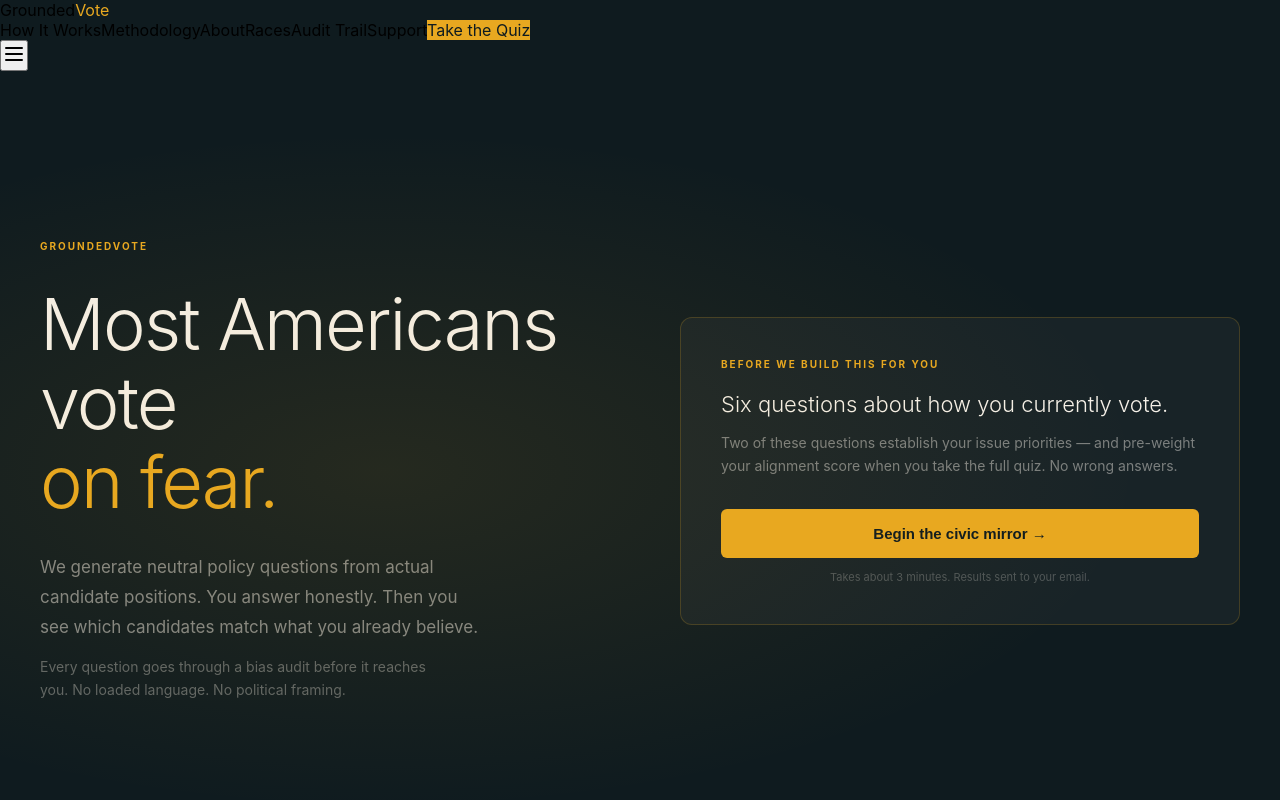
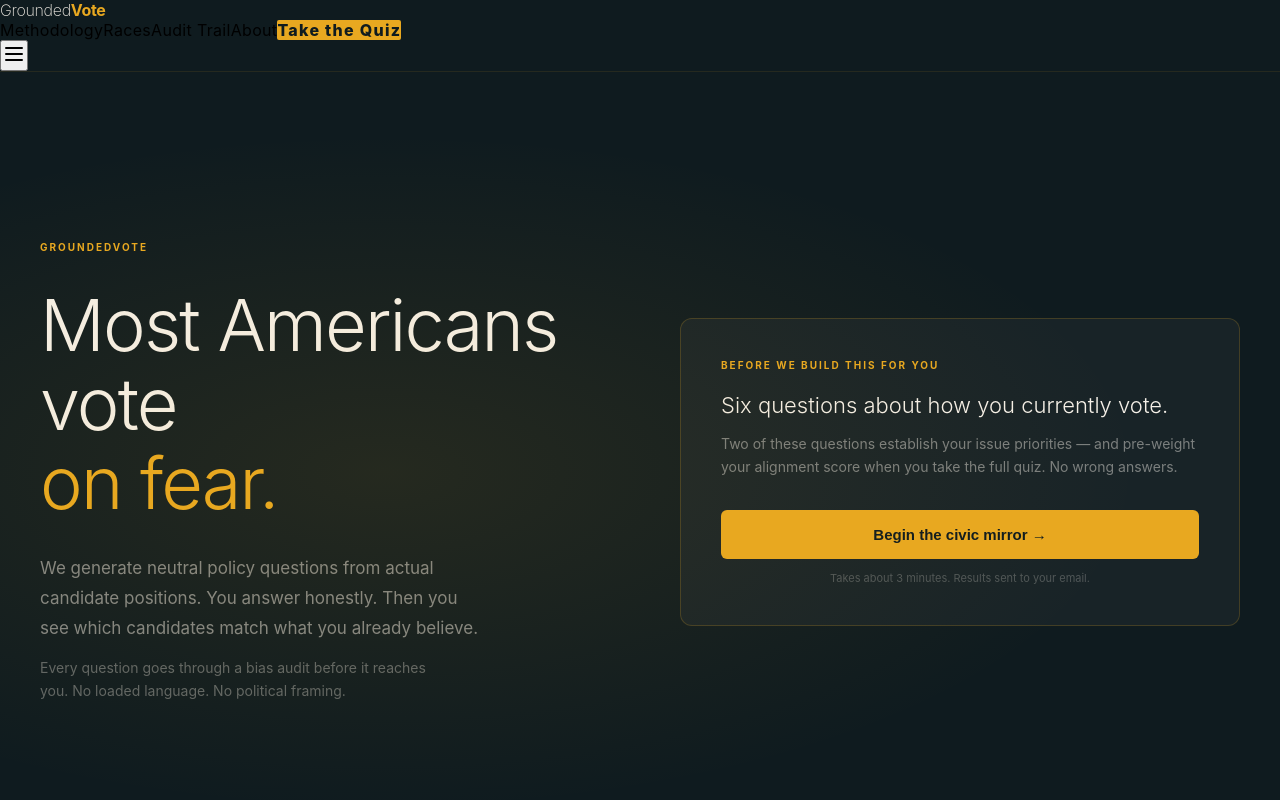
Before and after one commit to thefoundedproject/groundedvote-site, a Next.js app: page / in a window 1280 px wide. Shown: the top 800 px of the page. Built offline with nearby package versions, Linux system fonts and the light colour scheme.

Commit message:
design: editorial nav — 4 links, amber border, logo contrast, compressed CTA

```diff
--- a/app/layout.js
+++ b/app/layout.js
@@ -89,19 +89,34 @@
 const [menuOpen, setMenuOpen] = useState(false)
 
 return (
-    <nav style={{ backgroundColor: '#0F1B1F', borderBottom: menuOpen ? '1px solid rgba(232,168,32,0.15)' : 'none' }} className="fixed top-0 left-0 right-0 z-50 px-6 py-4">
+<nav
+style={{
+backgroundColor: '#0F1B1F',
+borderBottom: '1px solid rgba(232,168,32,0.1)',
+}}
+className="fixed top-0 left-0 right-0 z-50 px-6 py-4"
+>
 <div className="max-w-6xl mx-auto flex items-center justify-between">
-        <a href="/" className="text-white font-semibold text-lg tracking-wide">
-          Grounded<span style={{ color: '#E8A820' }}>Vote</span>
+<a href="/" style={{ letterSpacing: '-0.02em', textDecoration: 'none' }} className="text-xl">
+<span style={{ color: '#F5F0E8', fontWeight: 200 }}>Grounded</span><span style={{ color: '#E8A820', fontWeight: 700 }}>Vote</span>
 </a>
-        <div className="hidden md:flex items-center gap-8">
-          <a href="/how-it-works" className="text-gray-300 hover:text-white text-sm transition-colors">How It Works</a>
-          <a href="/methodology" className="text-gray-300 hover:text-white text-sm transition-colors">Methodology</a>
-          <a href="/about" className="text-gray-300 hover:text-white text-sm transition-colors">About</a>
-          <a href="/races" className="text-gray-300 hover:text-white text-sm transition-colors">Races</a>
-          <a href="/audit" className="text-gray-300 hover:text-white text-sm transition-colors">Audit Trail</a>
-          <a href="/support" className="text-gray-300 hover:text-white text-sm transition-colors">Support</a>
-          <a href="/#quiz" style={{ backgroundColor: '#E8A820', color: '#0F1B1F' }} className="px-4 py-2 text-sm font-semibold rounded hover:opacity-90 transition-opacity">
+<div className="hidden md:flex items-center gap-10">
+<a href="/methodology" className="text-gray-400 hover:text-white text-sm transition-colors" style={{ letterSpacing: '0.02em' }}>Methodology</a>
+<a href="/races" className="text-gray-400 hover:text-white text-sm transition-colors" style={{ letterSpacing: '0.02em' }}>Races</a>
+<a href="/audit" className="text-gray-400 hover:text-white text-sm transition-colors" style={{ letterSpacing: '0.02em' }}>Audit Trail</a>
+<a href="/about" className="text-gray-400 hover:text-white text-sm transition-colors" style={{ letterSpacing: '0.02em' }}>About</a>
+<a
+href="/#quiz"
+style={{
+backgroundColor: '#E8A820',
+color: '#0F1B1F',
+borderRadius: 2,
+letterSpacing: '0.08em',
+fontWeight: 800,
+textDecoration: 'none',
+}}
+className="px-5 py-2 text-xs uppercase transition-opacity hover:opacity-90"
+>
 Take the Quiz
 </a>
 </div>
@@ -132,7 +147,7 @@
 <a href="/races" onClick={() => setMenuOpen(false)} className="text-gray-300 hover:text-white text-sm transition-colors py-2">Races</a>
 <a href="/audit" onClick={() => setMenuOpen(false)} className="text-gray-300 hover:text-white text-sm transition-colors py-2">Audit Trail</a>
 <a href="/support" onClick={() => setMenuOpen(false)} className="text-gray-300 hover:text-white text-sm transition-colors py-2">Support</a>
-          <a href="/align" onClick={() => setMenuOpen(false)} style={{ backgroundColor: '#E8A820', color: '#0F1B1F' }} className="px-4 py-3 text-sm font-semibold rounded text-center hover:opacity-90 transition-opacity mt-2">
+<a href="/align" onClick={() => setMenuOpen(false)} style={{ backgroundColor: '#E8A820', color: '#0F1B1F', borderRadius: 2, textDecoration: 'none' }} className="px-4 py-3 text-sm font-bold text-center hover:opacity-90 transition-opacity mt-2 block">
 Find My Match
 </a>
 </div>
@@ -147,7 +162,9 @@
 <div className="max-w-6xl mx-auto">
 <div className="grid md:grid-cols-4 gap-10 mb-12">
 <div className="md:col-span-2">
-            <div className="text-white font-semibold text-lg mb-3">Grounded<span style={{ color: '#E8A820' }}>Vote</span></div>
+<div className="text-xl mb-3" style={{ letterSpacing: '-0.02em' }}>
+<span style={{ color: '#F5F0E8', fontWeight: 200 }}>Grounded</span><span style={{ color: '#E8A820', fontWeight: 700 }}>Vote</span>
+</div>
 <p className="text-sm leading-relaxed max-w-sm">
 A nonpartisan civic alignment engine. Know what you actually believe. See who actually matches.
 </p>
```
Lines whose indentation alone changed are shown as unchanged.
